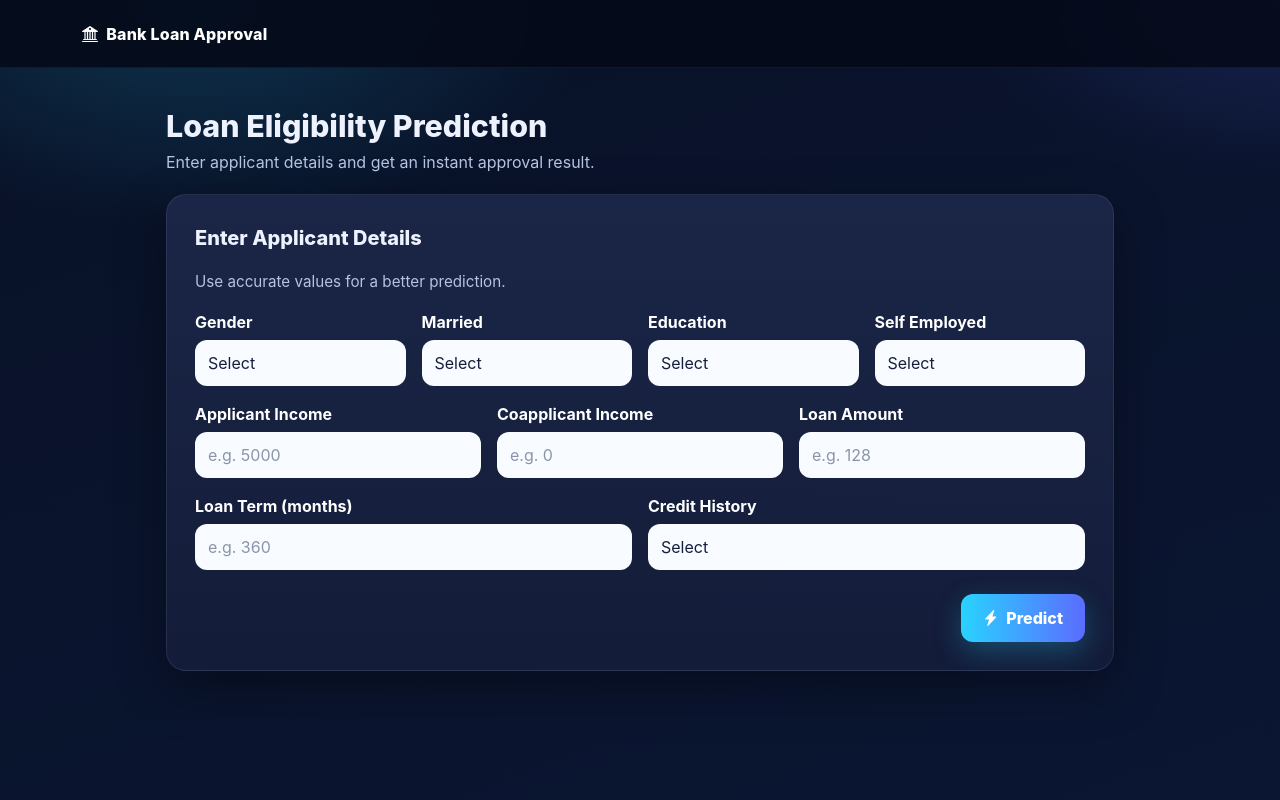
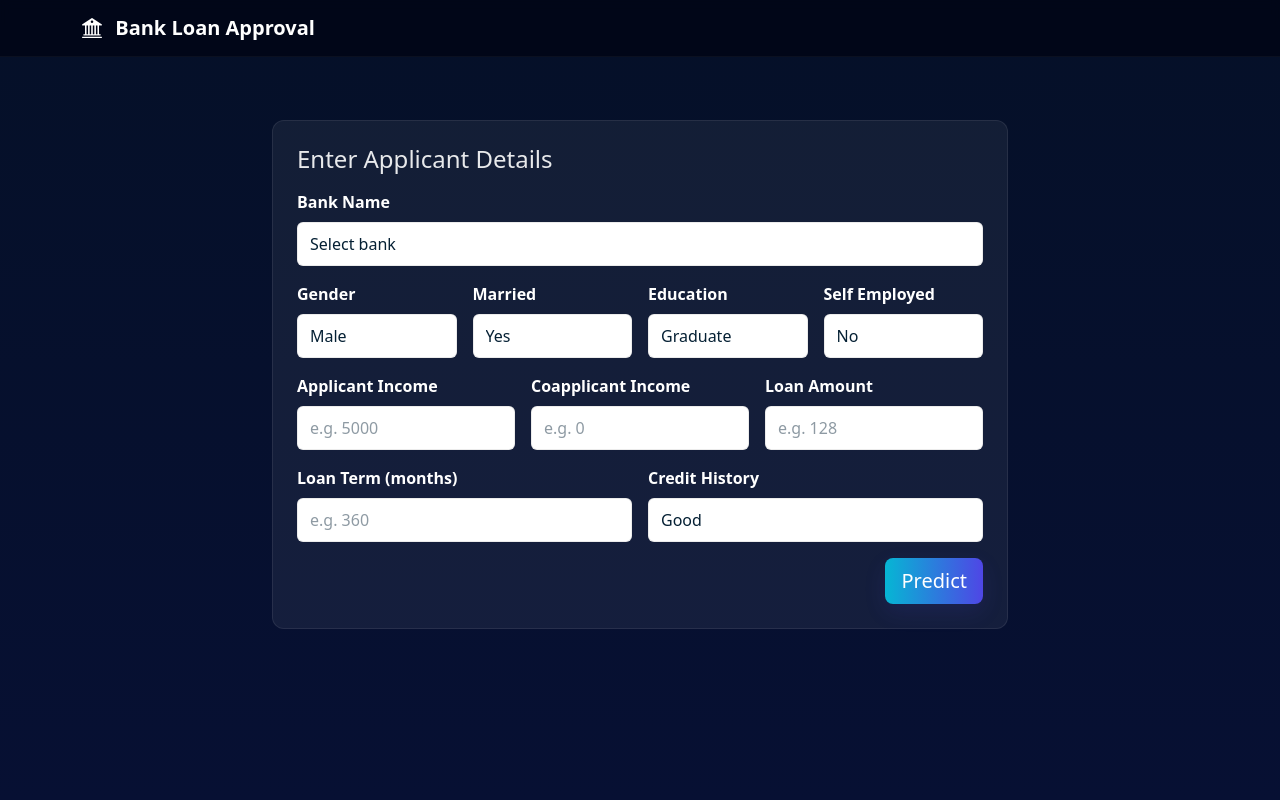
Before and after one commit to suvancodes/loan_approval-_predictor, a Flask app: page /home in a window 1280 px wide. Run offline with Flask 3, Linux system fonts and the light colour scheme.

Commit message:
Update home.html

```diff
--- a/templates/home.html
+++ b/templates/home.html
@@ -3,234 +3,260 @@
 <head>
   <meta charset="utf-8" />
   <meta name="viewport" content="width=device-width, initial-scale=1" />
-  <title>Bank Loan Approval | Input</title>
+  <title>Loan Eligibility - Input</title>
 
-  <link href="https://cdn.jsdelivr.net/npm/bootstrap@5.3.2/dist/css/bootstrap.min.css" rel="stylesheet" />
-  <link href="https://cdn.jsdelivr.net/npm/bootstrap-icons@1.11.3/font/bootstrap-icons.css" rel="stylesheet" />
+  <link href="https://cdn.jsdelivr.net/npm/bootstrap@5.3.2/dist/css/bootstrap.min.css" rel="stylesheet">
+  <link href="https://cdn.jsdelivr.net/npm/bootstrap-icons@1.11.3/font/bootstrap-icons.css" rel="stylesheet">
 
   <style>
+    /* Page */
     :root{
-      --bg:#081126;
-      --bg2:#0b1633;
-      --card:#1a2340;
-      --card2:#202a4d;
-      --text:#eef2ff;
-      --muted:#b6c2e2;
-      --accent1:#29d3ff;
-      --accent2:#5b6cff;
-      --line:rgba(255,255,255,.08);
+      --bg-dark-1: #051028;
+      --bg-dark-2: #071033;
+      --card-bg: rgba(255,255,255,0.06);
+      --input-bg: #ffffff;
+      --input-text: #052034;
+      --muted-white: rgba(255,255,255,0.9);
+      --accent: linear-gradient(90deg,#06b6d4,#4f46e5);
+    }
+    html,body{height:100%}
+    body{
+      margin:0;
+      min-height:100%;
+      background: linear-gradient(180deg,var(--bg-dark-1),var(--bg-dark-2));
+      color:var(--muted-white);
+      font-family: system-ui, -apple-system, Roboto, Arial, sans-serif;
+      padding-top:72px;
     }
 
-    *{ box-sizing:border-box; }
-    body{
-      margin:0;
-      min-height:100vh;
-      font-family: Inter, system-ui, -apple-system, Segoe UI, Roboto, Arial, sans-serif;
-      color:var(--text);
-      background:
-        radial-gradient(900px 500px at 15% 0%, rgba(41,211,255,.18), transparent 45%),
-        radial-gradient(800px 450px at 100% 0%, rgba(91,108,255,.18), transparent 40%),
-        linear-gradient(160deg, var(--bg), var(--bg2));
+    /* Topbar */
+    .topbar{
+      position:fixed; top:0; left:0; right:0; z-index:1030;
+      background: rgba(2,6,23,0.9);
+      border-bottom: 1px solid rgba(255,255,255,0.04);
+      backdrop-filter: blur(4px);
+    }
+    .navbar-brand{ color:#fff !important; font-weight:700; }
+
+    /* Card */
+    .card{
+      background: var(--card-bg);
+      border: 1px solid rgba(255,255,255,0.08);
+      border-radius:12px;
+      color:var(--muted-white);
     }
 
-    .topbar{
-      background: rgba(5,10,24,.88);
-      border-bottom: 1px solid rgba(255,255,255,.06);
-      backdrop-filter: blur(8px);
-      min-height: 68px;
+    /* Form labels and helpers */
+    label, .form-label { color: #ffffff !important; font-weight:600; }
+    .muted { color: rgba(255,255,255,0.85); }
+
+    /* Inputs: strong contrast */
+    .form-control, .form-select {
+      background: var(--input-bg) !important;
+      color: var(--input-text) !important;
+      border: 1px solid rgba(0,0,0,0.08);
+      height:44px;
+      box-shadow: none;
+    }
+    .form-control::placeholder { color: rgba(5,32,52,0.45) !important; }
+
+    /* selects options readably */
+    .form-select option { color: var(--input-text); background: var(--input-bg); }
+
+    /* Focus */
+    .form-control:focus, .form-select:focus {
+      outline: none;
+      border-color: rgba(79,70,229,0.7);
+      box-shadow: 0 6px 20px rgba(79,70,229,0.06);
     }
 
-    .brand{
-      color:#fff;
-      text-decoration:none;
-      font-weight:800;
-      letter-spacing:.2px;
+    /* Buttons */
+    .btn-primary {
+      background: var(--accent);
+      border: none;
+      color: #fff;
+      box-shadow: 0 8px 22px rgba(79,70,229,0.12);
     }
 
-    .wrap{
-      max-width: 980px;
-      margin: 0 auto;
-      padding: 40px 16px 56px;
-    }
+    /* Result */
+    .result-badge { font-size:1.05rem; padding:.45rem .9rem; border-radius:10px; display:inline-flex; gap:.5rem; align-items:center; }
+    .approved { background: linear-gradient(90deg,#16a34a,#4ade80); color:#04220b; }
+    .rejected { background: linear-gradient(90deg,#dc2626,#f97316); color:#3a0b00; }
 
-    .hero{
-      display:flex;
-      justify-content:space-between;
-      align-items:flex-end;
-      gap:20px;
-      margin-bottom: 20px;
-      flex-wrap: wrap;
-    }
+    /* Progress bars */
+    .prob-bar { height:16px; border-radius:8px; }
+    .approve-bar { background: linear-gradient(90deg,#10b981,#34d399); }
+    .reject-bar { background: linear-gradient(90deg,#ef4444,#fb923c); }
+    .progress { background: rgba(255,255,255,0.18); }
 
-    .hero h1{
-      font-size: 1.9rem;
-      font-weight: 800;
-      margin:0 0 6px;
-    }
-
-    .hero p{
-      margin:0;
-      color:var(--muted);
-    }
-
-    .card-panel{
-      background: linear-gradient(180deg, rgba(28,39,73,.96), rgba(20,29,57,.96));
-      border: 1px solid var(--line);
-      border-radius: 20px;
-      box-shadow: 0 18px 50px rgba(0,0,0,.35);
-      padding: 28px;
-    }
-
-    .section-title{
-      font-size: 1.25rem;
-      font-weight: 800;
-      margin-bottom: 18px;
-    }
-
-    .form-label{
-      color:#fff;
-      font-weight:700;
-      margin-bottom: 6px;
-    }
-
-    .form-control, .form-select{
-      height: 46px;
-      border-radius: 12px;
-      border: 1px solid rgba(255,255,255,.08);
-      background: #f8fbff;
-      color:#14203b;
-      box-shadow:none;
-    }
-
-    .form-control::placeholder{ color:#8b95a8; }
-    .form-control:focus, .form-select:focus{
-      border-color: rgba(41,211,255,.7);
-      box-shadow: 0 0 0 .2rem rgba(41,211,255,.12);
-    }
-
-    .hint{
-      color:var(--muted);
-      font-size:.95rem;
-      margin-bottom: 16px;
-    }
-
-    .btn-predict{
-      background: linear-gradient(90deg, var(--accent1), var(--accent2));
-      border: none;
-      color:#fff;
-      font-weight:800;
-      border-radius: 12px;
-      padding: 12px 22px;
-      box-shadow: 0 10px 28px rgba(41,211,255,.25);
-    }
-
-    .btn-predict:hover{
-      filter: brightness(1.05);
-      transform: translateY(-1px);
-    }
-
-    @media (max-width: 768px){
-      .wrap{ padding-top: 20px; }
-      .card-panel{ padding: 18px; }
-      .hero h1{ font-size: 1.5rem; }
-    }
+    /* Mobile padding */
+    @media (max-width:767px){ .container{padding-left:12px; padding-right:12px;} }
   </style>
 </head>
 
 <body>
   <nav class="navbar topbar">
     <div class="container">
-      <a class="brand" href="/">
-        <i class="bi bi-bank2 me-2"></i>Bank Loan Approval
-      </a>
+      <a class="navbar-brand" href="/"><i class="bi bi-bank2 me-2"></i> Bank Loan Approval</a>
     </div>
   </nav>
 
-  <main class="wrap">
-    <div class="hero">
-      <div>
-        <h1>Loan Eligibility Prediction</h1>
-        <p>Enter applicant details and get an instant approval result.</p>
-      </div>
+  <main class="container my-5">
+    <div class="row justify-content-center">
+      <div class="col-lg-8">
+        <div class="card p-4 mb-3">
+          <h4 class="mb-3">Enter Applicant Details</h4>
+
+          <form method="post" action="/predict" class="row g-3">
+            <div class="col-12">
+              <label class="form-label">Bank Name</label>
+              <select name="Bank_Name" class="form-select" required>
+                <option value="" selected disabled>Select bank</option>
+                <option value="SBI bank">SBI Bank</option>
+                <option value="AXIS bank">AXIS Bank</option>
+                <option value="HDFC bank">HDFC Bank</option>
+                <option value="Others">Others</option>
+              </select>
             </div>
 
-    <section class="card-panel">
-      <div class="section-title">Enter Applicant Details</div>
-      <div class="hint">Use accurate values for a better prediction.</div>
-
-      <form method="POST" action="/predict" class="row g-3">
             <div class="col-md-3">
               <label class="form-label">Gender</label>
               <select name="Gender" class="form-select" required>
-            <option value="" selected disabled>Select</option>
-            <option value="Male">Male</option>
-            <option value="Female">Female</option>
+                <option value="1">Male</option><option value="0">Female</option>
               </select>
             </div>
 
             <div class="col-md-3">
               <label class="form-label">Married</label>
               <select name="Married" class="form-select" required>
-            <option value="" selected disabled>Select</option>
-            <option value="Yes">Yes</option>
-            <option value="No">No</option>
+                <option value="1">Yes</option><option value="0">No</option>
               </select>
             </div>
 
             <div class="col-md-3">
               <label class="form-label">Education</label>
               <select name="Education" class="form-select" required>
-            <option value="" selected disabled>Select</option>
-            <option value="Graduate">Graduate</option>
-            <option value="Not Graduate">Not Graduate</option>
+                <option value="1">Graduate</option><option value="0">Not Graduate</option>
               </select>
             </div>
 
             <div class="col-md-3">
               <label class="form-label">Self Employed</label>
               <select name="Self_Employed" class="form-select" required>
-            <option value="" selected disabled>Select</option>
-            <option value="No">No</option>
-            <option value="Yes">Yes</option>
+                <option value="0">No</option><option value="1">Yes</option>
               </select>
             </div>
 
             <div class="col-md-4">
               <label class="form-label">Applicant Income</label>
-          <input name="ApplicantIncome" type="number" class="form-control" placeholder="e.g. 5000" required />
+              <input name="ApplicantIncome" type="number" class="form-control" placeholder="e.g. 5000" required>
             </div>
 
             <div class="col-md-4">
               <label class="form-label">Coapplicant Income</label>
-          <input name="CoapplicantIncome" type="number" class="form-control" placeholder="e.g. 0" required />
+              <input name="CoapplicantIncome" type="number" class="form-control" placeholder="e.g. 0" required>
             </div>
 
             <div class="col-md-4">
               <label class="form-label">Loan Amount</label>
-          <input name="LoanAmount" type="number" class="form-control" placeholder="e.g. 128" required />
+              <input name="LoanAmount" type="number" class="form-control" placeholder="e.g. 128" required>
             </div>
 
             <div class="col-md-6">
               <label class="form-label">Loan Term (months)</label>
-          <input name="Loan_Amount_Term" type="number" class="form-control" placeholder="e.g. 360" required />
+              <input name="Loan_Amount_Term" type="number" class="form-control" placeholder="e.g. 360" required>
             </div>
 
             <div class="col-md-6">
               <label class="form-label">Credit History</label>
               <select name="Credit_History" class="form-select" required>
-            <option value="" selected disabled>Select</option>
-            <option value="1">Good</option>
-            <option value="0">Bad</option>
+                <option value="1">Good</option><option value="0">Bad</option>
               </select>
             </div>
 
-        <div class="col-12 text-end pt-2">
-          <button type="submit" class="btn btn-predict">
-            <i class="bi bi-lightning-charge-fill me-1"></i> Predict
-          </button>
+            <div class="col-12 text-end">
+              <button type="submit" class="btn btn-primary btn-lg">Predict</button>
             </div>
           </form>
-    </section>
+        </div>
+
+      </div>
+    </div>
   </main>
+
+  <script>
+    // Use your Render backend
+    const BACKEND_URL = "https://bank-lone-approval-1.onrender.com/predict";
+
+    function toFloatSafe(v){ const n = parseFloat(v); return isNaN(n) ? 0.0 : n; }
+
+    document.getElementById('predictForm').addEventListener('submit', async (e)=>{
+      e.preventDefault();
+      const btn = document.getElementById('submitBtn');
+      btn.disabled = true; btn.innerText = 'Predicting...';
+
+      const payload = {
+        Bank_Name: document.getElementById('Bank_Name').value,
+        Gender: document.getElementById('Gender').value,
+        Married: document.getElementById('Married').value,
+        Education: document.getElementById('Education').value,
+        Self_Employed: document.getElementById('Self_Employed').value,
+        ApplicantIncome: toFloatSafe(document.getElementById('ApplicantIncome').value),
+        CoapplicantIncome: toFloatSafe(document.getElementById('CoapplicantIncome').value),
+        LoanAmount: toFloatSafe(document.getElementById('LoanAmount').value),
+        Loan_Amount_Term: toFloatSafe(document.getElementById('Loan_Amount_Term').value),
+        Credit_History: document.getElementById('Credit_History').value
+      };
+
+      try {
+        const res = await fetch(BACKEND_URL, {
+          method: 'POST',
+          headers: {'Content-Type':'application/json', 'Accept':'application/json'},
+          body: JSON.stringify(payload)
+        });
+        if (!res.ok) throw new Error('Server error');
+        const data = await res.json();
+
+        const label = data?.result?.label ?? (data?.prediction === 1 ? 'Approved' : 'Rejected');
+        const probs = data?.result?.probabilities ?? null;
+
+        const resultCard = document.getElementById('resultCard');
+        const resultLabel = document.getElementById('resultLabel');
+        resultLabel.textContent = label;
+        resultLabel.className = 'result-badge ' + (String(label).toLowerCase().includes('approve') ? 'approved' : 'rejected');
+
+        if (probs && typeof probs.approve !== 'undefined'){
+          const pA = Math.round(probs.approve * 100);
+          const pR = Math.round((probs.reject ?? (1 - probs.approve)) * 100);
+          document.getElementById('pApproveText').textContent = pA + '%';
+          document.getElementById('pRejectText').textContent = pR + '%';
+          document.getElementById('pApproveBar').style.width = pA + '%';
+          document.getElementById('pRejectBar').style.width = pR + '%';
+        } else {
+          document.getElementById('pApproveText').textContent = 'N/A';
+          document.getElementById('pRejectText').textContent = 'N/A';
+          document.getElementById('pApproveBar').style.width = '0%';
+          document.getElementById('pRejectBar').style.width = '0%';
+        }
+
+        resultCard.style.display = 'block';
+        resultCard.scrollIntoView({behavior:'smooth'});
+      } catch (err){
+        alert('Prediction failed: ' + err.message);
+      } finally {
+        btn.disabled = false; btn.innerHTML = '<i class="bi bi-lightning-charge me-2"></i> Predict';
+      }
+    });
+
+    document.getElementById('tryAgain').addEventListener('click', (e)=>{
+      e.preventDefault();
+      document.getElementById('predictForm').reset();
+      document.getElementById('resultCard').style.display = 'none';
+      window.scrollTo({top:0, behavior:'smooth'});
+    });
+  </script>
+
+  <script src="https://cdn.jsdelivr.net/npm/bootstrap@5.3.2/dist/js/bootstrap.bundle.min.js"></script>
 </body>
 </html>
+<!-- web: gunicorn app:app --bind 0.0.0.0:$PORT -->
```
Lines whose indentation alone changed are shown as unchanged.
